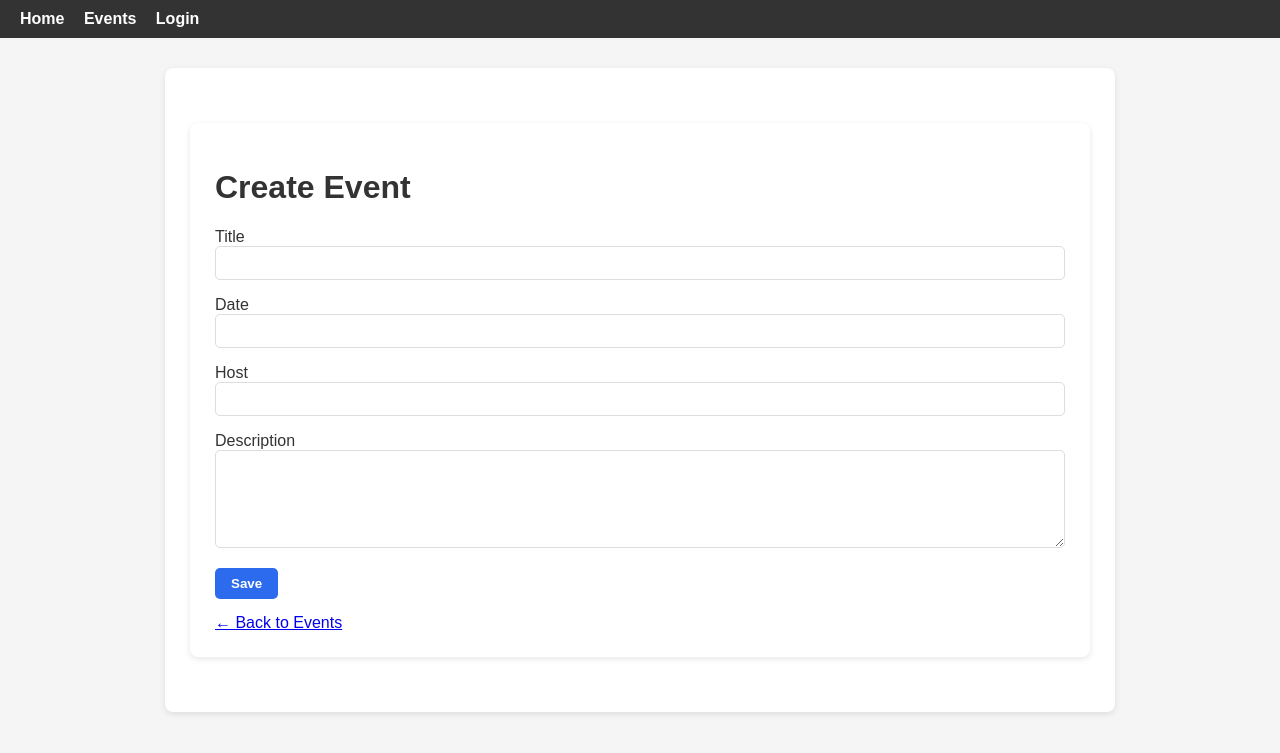
After one commit to NickTimosh/postplaton, a Flask app: page /events/new in a window 1280 px wide. The commit adds this page. Shown: the top 753 px of the page. Run offline with Flask 3, Linux system fonts and the light colour scheme.

Commit message:
add crud for events

```diff
--- /dev/null
+++ b/app/forms.py
@@ -0,0 +1,10 @@
+from flask_wtf import FlaskForm
+from wtforms import StringField, TextAreaField, SubmitField
+from wtforms.validators import DataRequired
+
+class EventForm(FlaskForm):
+    title = StringField("Title", validators=[DataRequired()])
+    date = StringField("Date", validators=[DataRequired()])
+    host = StringField("Host", validators=[DataRequired()])
+    description = TextAreaField("Description")
+    submit = SubmitField("Save")
--- /dev/null
+++ b/app/routes/__init__.py
@@ -0,0 +1,2 @@
+from .home import home_bp
+from .events import events_bp
--- /dev/null
+++ b/app/routes/events.py
@@ -0,0 +1,59 @@
+from flask import Blueprint, render_template, redirect, url_for, flash, request
+from app.models import Event
+from app import db
+from app.forms import EventForm
+
+events_bp = Blueprint("events", __name__, url_prefix="/events")
+
+# List all Events
+@events_bp.route("/")
+def events_list():
+    all_events = Event.query.all()
+    return render_template("events.html", events=all_events, title="Events")
+
+# Event detail page
+@events_bp.route("/<int:event_id>")
+def event_detail(event_id):
+    event = Event.query.get_or_404(event_id)
+    return render_template("event_detail.html", event=event, title=event.title)
+
+# Create new event
+@events_bp.route("/new", methods=["GET", "POST"])
+def create_event():
+    form = EventForm()
+    if form.validate_on_submit():
+        new_event = Event(
+            title=form.title.data,
+            date=form.date.data,
+            host=form.host.data,
+            description=form.description.data
+        )
+        db.session.add(new_event)
+        db.session.commit()
+        flash("Event created successfully!")
+        return redirect(url_for("events.events_list"))
+    return render_template("event_form.html", form=form, title="Create Event")
+
+# Edit existing event
+@events_bp.route("/<int:event_id>/edit", methods=["GET", "POST"])
+def edit_event(event_id):
+    event = Event.query.get_or_404(event_id)
+    form = EventForm(obj=event)  # pre-fill form with current data
+    if form.validate_on_submit():
+        event.title = form.title.data
+        event.date = form.date.data
+        event.host = form.host.data
+        event.description = form.description.data
+        db.session.commit()
+        flash("Event updated successfully!")
+        return redirect(url_for("events.event_detail", event_id=event.id))
+    return render_template("event_form.html", form=form, title="Edit Event")
+
+# Delete event
+@events_bp.route("/<int:event_id>/delete", methods=["POST"])
+def delete_event(event_id):
+    event = Event.query.get_or_404(event_id)
+    db.session.delete(event)
+    db.session.commit()
+    flash("Event deleted successfully!")
+    return redirect(url_for("events.events_list"))
--- a/app/static/styles.css
+++ b/app/static/styles.css
@@ -1,9 +1,12 @@
+/* General Body */
 body {
     font-family: Arial, sans-serif;
     margin: 0;
     background: #f5f5f5;
+    color: #333;
 }
 
+/* Navbar */
 nav {
     background: #333;
     padding: 10px 20px;
@@ -20,20 +23,28 @@ nav a:hover {
     text-decoration: underline;
 }
 
+/* Main container */
 .container {
     max-width: 900px;
     margin: 30px auto;
     background: white;
     padding: 25px;
     border-radius: 8px;
+    box-shadow: 0 2px 6px rgba(0,0,0,0.1);
 }
 
+/* Event Cards */
 .event-card {
     border: 1px solid #ddd;
-    padding: 15px;
+    padding: 20px;
     border-radius: 8px;
     margin-bottom: 20px;
     background: #fafafa;
+    transition: transform 0.2s;
+}
+
+.event-card:hover {
+    transform: translateY(-2px);
 }
 
 .event-card h2 {
@@ -50,6 +61,55 @@ nav a:hover {
     text-decoration: underline;
 }
 
+/* Buttons */
+button, input[type="submit"] {
+    background-color: #2c6bed;
+    color: white;
+    border: none;
+    padding: 8px 16px;
+    border-radius: 5px;
+    cursor: pointer;
+    font-weight: bold;
+}
+
+button:hover, input[type="submit"]:hover {
+    background-color: #1a4db7;
+}
+
+/* Event Detail */
 .event-detail {
     line-height: 1.6;
 }
+
+.event-detail p {
+    margin-bottom: 12px;
+}
+
+/* Forms */
+form p {
+    margin-bottom: 15px;
+}
+
+form input[type="text"],
+form textarea {
+    width: 100%;
+    padding: 8px;
+    border: 1px solid #ddd;
+    border-radius: 5px;
+    box-sizing: border-box;
+    font-size: 14px;
+}
+
+form textarea {
+    resize: vertical;
+}
+
+/* Flash messages */
+.flash {
+    background-color: #d4edda;
+    color: #155724;
+    border: 1px solid #c3e6cb;
+    padding: 10px 15px;
+    border-radius: 5px;
+    margin-bottom: 20px;
+}
--- /dev/null
+++ b/app/templates/event_form.html
@@ -0,0 +1,16 @@
+{% extends "layout.html" %}
+
+{% block content %}
+<div class="container">
+    <h1>{{ title }}</h1>
+    <form method="POST">
+        {{ form.hidden_tag() }}
+        <p>{{ form.title.label }}<br>{{ form.title(size=50) }}</p>
+        <p>{{ form.date.label }}<br>{{ form.date(size=20) }}</p>
+        <p>{{ form.host.label }}<br>{{ form.host(size=50) }}</p>
+        <p>{{ form.description.label }}<br>{{ form.description(cols=50, rows=5) }}</p>
+        <p>{{ form.submit() }}</p>
+    </form>
+    <a href="{{ url_for('events.events_list') }}">← Back to Events</a>
+</div>
+{% endblock %}
--- a/requirements.txt
+++ b/requirements.txt
@@ -5,6 +5,7 @@ colorama==0.4.6
 Flask==3.1.2
 Flask-Migrate==4.1.0
 Flask-SQLAlchemy==3.1.1
+Flask-WTF==1.2.2
 greenlet==3.2.4
 itsdangerous==2.2.0
 Jinja2==3.1.6
@@ -13,3 +14,4 @@ MarkupSafe==3.0.3
 SQLAlchemy==2.0.44
 typing_extensions==4.15.0
 Werkzeug==3.1.4
+WTForms==3.2.1
```
Also changed, not shown: app/__init__.py (+5 -3 lines), app/routes.py (deleted, +0 -25 lines), app/routes/home.py (added, +7 -0 lines), app/templates/event_detail.html (+11 -8 lines), app/templates/events.html (+23 -13 lines).
